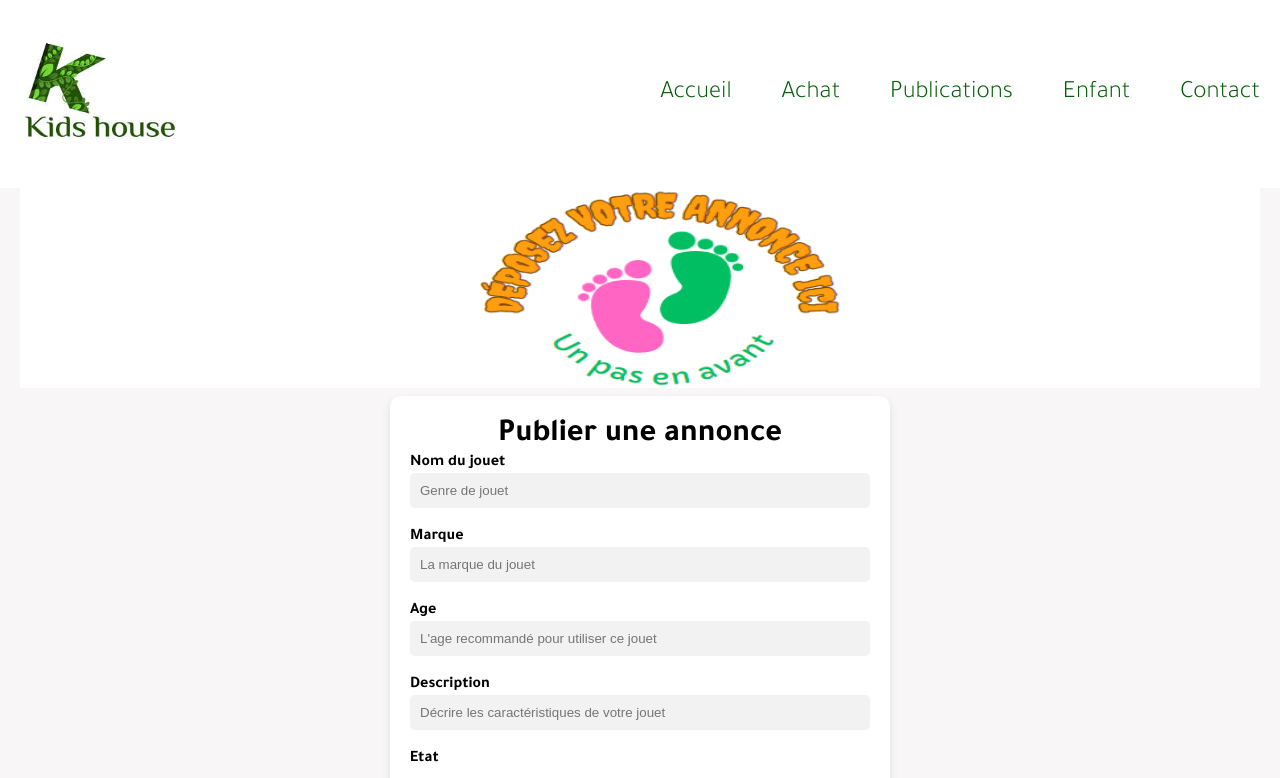
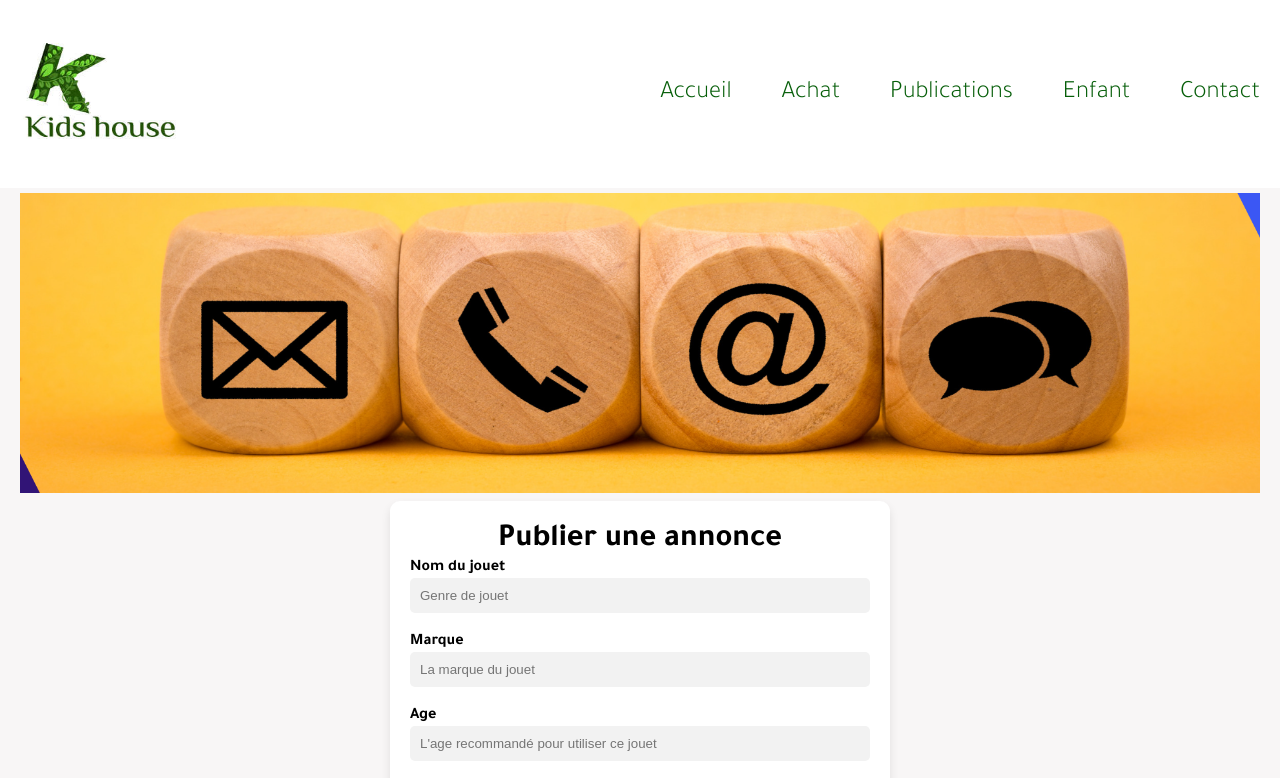
Before and after one commit to Yaddaden/toys, a React (Create React App) app: page /vendre in a window 1280 px wide. Shown: the top 778 px of the page. Built offline with nearby package versions, Linux system fonts and the light colour scheme; a web font is replaced by a local one.

Commit message:
Changement de banniere

```diff
--- a/src/style/BannerJouet.css
+++ b/src/style/BannerJouet.css
@@ -1,4 +1,5 @@
 .bannerJouets img{
-    max-height: 200px;
+    max-height: 300px;
+    margin-top: 5px;
 
 }
```
Also changed, not shown: src/asset/imgBannerJouets.png.
